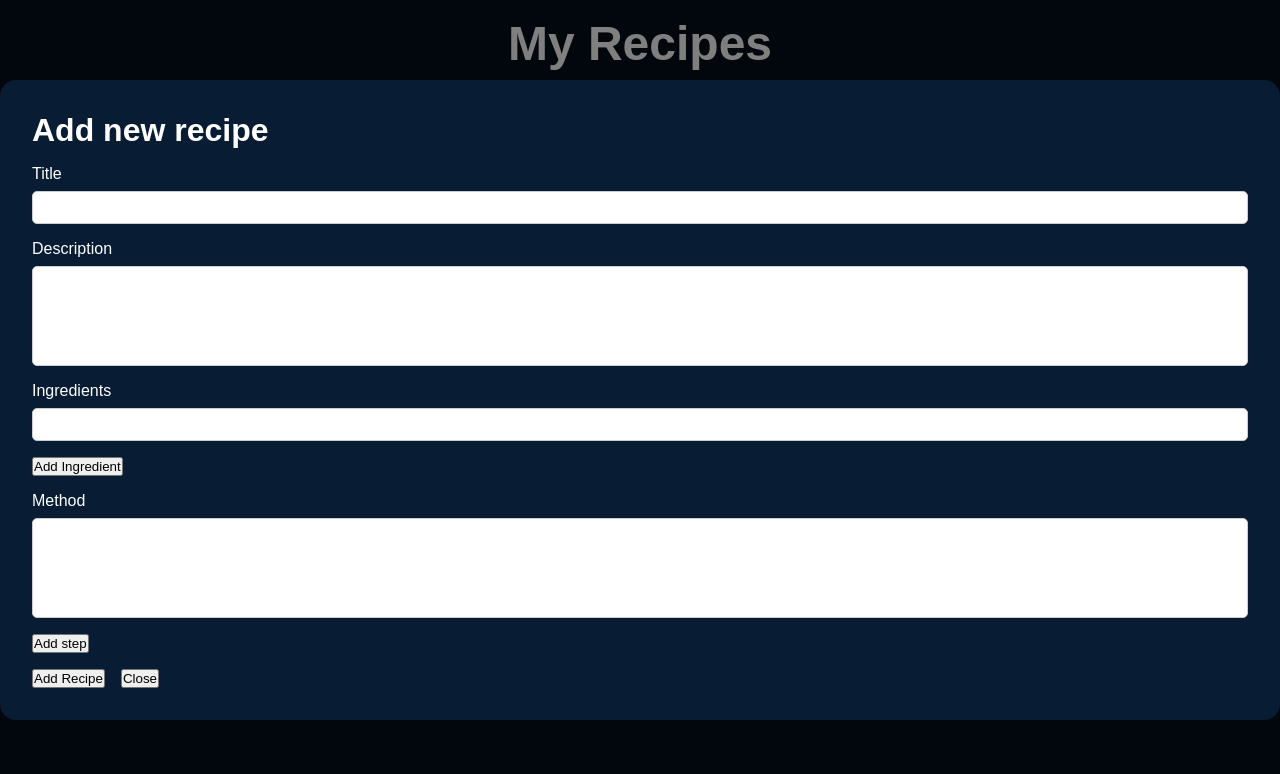
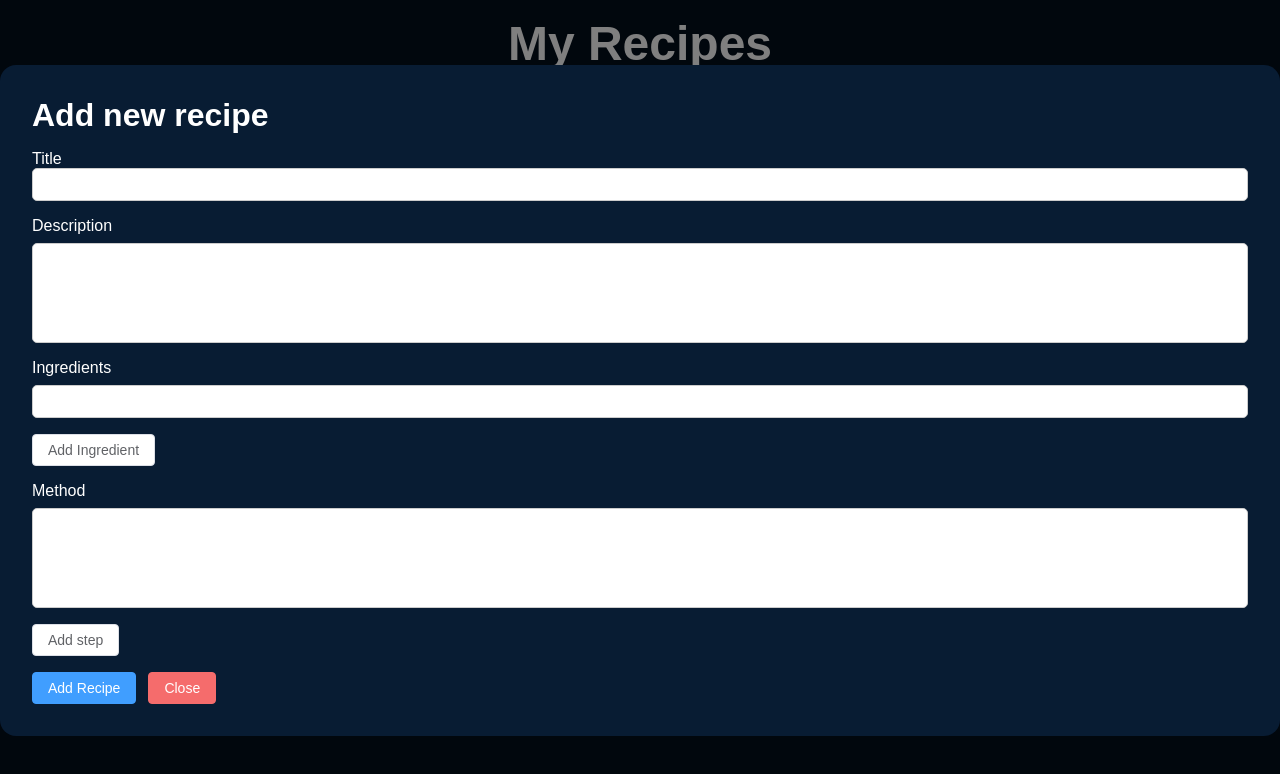
Before and after one commit to dd11ace/recipe_app, a Vue app: page / in a window 1280 px wide. Both pictures are taken after a click on the button "Add new Recipe". Shown: the top 774 px of the page. Built offline with nearby package versions, Linux system fonts and the light colour scheme.

Commit message:
HomeView popup to BEM

```diff
--- a/src/views/HomeView.vue
+++ b/src/views/HomeView.vue
@@ -61,41 +61,41 @@ function addNewRecipe() {
       </div>
     </div>
 
-    <div class="add-recipe-popup" v-if="popupOpen">
-      <div class="popup-content">
-        <h2>Add new recipe</h2>
+    <div class="home-view__popup" v-if="popupOpen">
+      <div class="home-view__popup-content">
+        <h2 class="home-view__popup-title">Add new recipe</h2>
 
-        <form @submit.prevent="addNewRecipe">
-          <div class="group">
+        <el-form @submit.prevent="addNewRecipe">
+          <div class="home-view__popup-group">
             <label>Title</label>
-            <input type="text" v-model="newRecipe.title">
+            <input class="home-view__popup-input" type="text" v-model="newRecipe.title">
           </div>
 
-          <div class="group">
-            <label>Description</label>
-            <textarea v-model="newRecipe.description"></textarea>
+          <div class="home-view__popup-group">
+            <label class="home-view__popup-label">Description</label>
+            <textarea class="home-view__popup-input home-view__popup-input--textarea" v-model="newRecipe.description"></textarea>
           </div>
 
-          <div class="group">
-            <label>Ingredients</label>
-            <div class="ingredient" v-for="i in newRecipe.ingredientRows" :key="i">
-              <input type="text" v-model="newRecipe.ingredients[i - 1]">
+          <div class="home-view__popup-group">
+            <label class="home-view__popup-label">Ingredients</label>
+            <div class="home-view__popup-ingredient" v-for="i in newRecipe.ingredientRows" :key="i">
+              <input class="home-view__popup-input" type="text" v-model="newRecipe.ingredients[i - 1]">
             </div>
-            <button type="button" @click="addNewIngredient">Add Ingredient</button>
+            <el-button type="button" @click="addNewIngredient">Add Ingredient</el-button>
           </div>
 
-          <div class="group">
-            <label>Method</label>
-            <div class="method" v-for="i in newRecipe.methodRows" :key="i">
-              <textarea v-model="newRecipe.method[i - 1]"></textarea>
+          <div class="home-view__popup-group">
+            <label class="home-view__popup-label">Method</label>
+            <div class="home-view__popup-method" v-for="i in newRecipe.methodRows" :key="i">
+              <textarea class="home-view__popup-input home-view__popup-input--textarea" v-model="newRecipe.method[i - 1]"></textarea>
             </div>
-            <button type="button" @click="addNewStep">Add step</button>
+            <el-button type="button" @click="addNewStep">Add step</el-button>
           </div>
 
-          <button type="submit">Add Recipe</button>
-          <button type="button" @click="togglePopup">Close</button>
+          <el-button type="primary" @click="addNewRecipe">Add Recipe</el-button>
+          <el-button type="danger" @click="togglePopup">Close</el-button>
 
-        </form>
+        </el-form>
       </div>
     </div>
   </div>
@@ -135,8 +135,8 @@ function addNewRecipe() {
     line-height: 1.4;
     margin-bottom: 1rem;
   }
-}
-.add-recipe-popup {
+
+  &__popup{
     position: fixed;
     top: 0;
     left: 0;
@@ -147,8 +147,7 @@ function addNewRecipe() {
     justify-content: center;
     align-items: center;
   }
-
-.add-recipe-popup .popup-content {
+  &__popup-content {
     background-color: #081c33;
     padding: 2rem;
     border-radius: 1rem;
@@ -156,22 +155,21 @@ function addNewRecipe() {
     min-width: 768px;
   }
 
-.popup-content h2 {
+  &__popup-title {
     font-size: 2rem;
     margin-bottom: 1rem;
   }
 
-.popup-content .group {
+  &__popup-group {
     margin-bottom: 1rem;
   }
 
-.popup-content .group label {
+  &__popup-label {
     display: block;
     margin-bottom: 0.5rem;
   }
 
-.popup-content .group input,
-.popup-content .group textarea {
+  &__popup-input{
     display: block;
     width: 100%;
     padding: 0.5rem;
@@ -180,12 +178,9 @@ function addNewRecipe() {
     margin-bottom: 1rem;
   }
 
-.popup-content .group textarea {
+  &__popup-input--textarea{
     height: 100px;
     resize: none;
   }
-
-.popup-content button[type="submit"] {
-  margin-right: 1rem;
 }
 </style>
```
Lines whose indentation alone changed are shown as unchanged.
